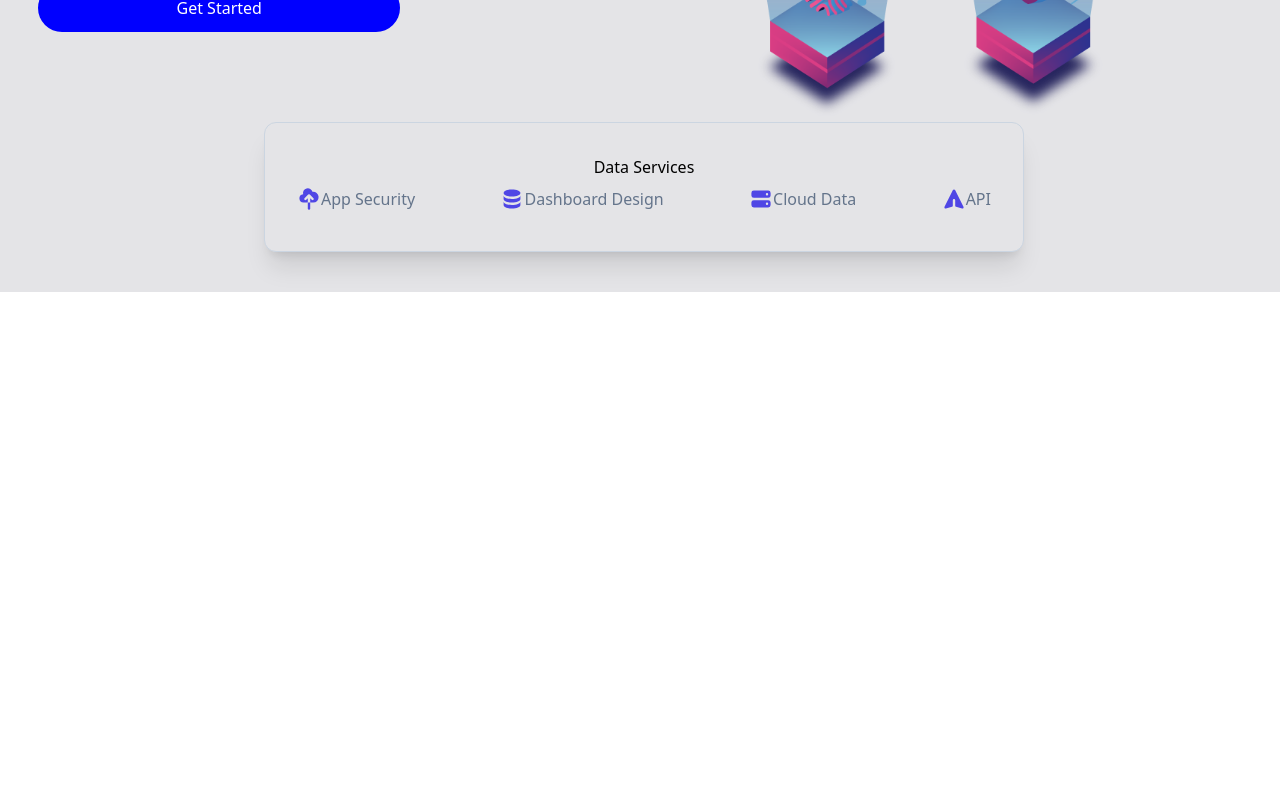
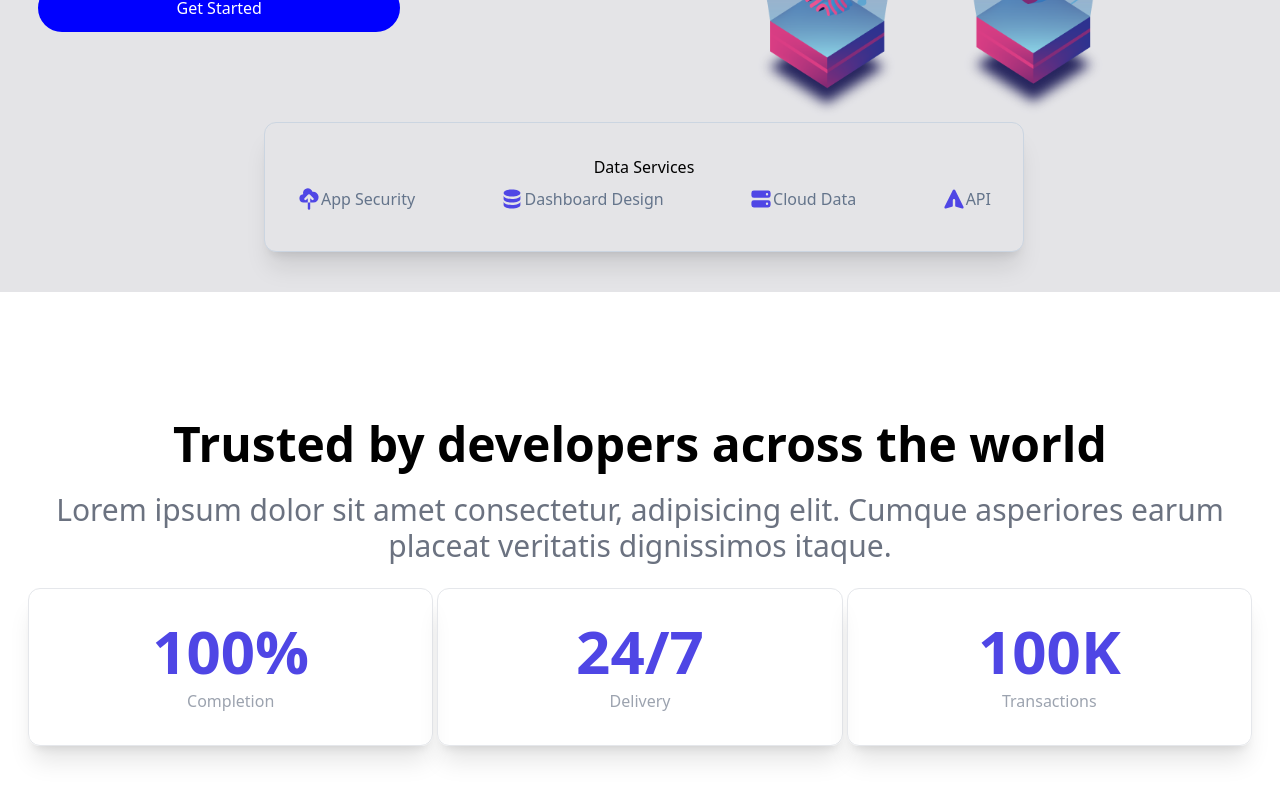
Before and after one commit to NayimHossen2020/blog-website, a React (Create React App) app: page / in a window 1280 px wide. Shown: the part 508-1308 px from the top of the page. Before the commit the page ends 800 px from the top, so only its background shows below. Built offline with nearby package versions, Linux system fonts and the light colour scheme.

Commit message:
About section complite

```diff
--- a/src/App.js
+++ b/src/App.js
@@ -1,5 +1,6 @@
 import React from 'react';
 import './App.css';
+import About from './Components/About/About';
 import Hero from './Components/Hero/Hero';
 import Navbar from './Components/Navbar/Navbar';
 
@@ -8,6 +9,7 @@
     <>
       <Navbar></Navbar>
       <Hero></Hero>
+      <About></About>
     </>
   );
 }
--- /dev/null
+++ b/src/Components/About/About.js
@@ -0,0 +1,31 @@
+import React from 'react'
+
+const About = () => {
+    return (
+        <div name='about' className='w-full my-32'>
+            <div className='max-w-[1240px] mx-auto'>
+                <div className='text-center'>
+                    <h2 className='text-5xl font-bold'>Trusted by developers across the world</h2>
+                    <p className='text-3xl py-6 text-gray-500'>Lorem ipsum dolor sit amet consectetur, adipisicing elit. Cumque asperiores earum placeat veritatis dignissimos itaque.</p>
+                </div>
+
+                <div className='grid md:grid-cols-3 gap-1 px-2 text-center'>
+                    <div className='border py-8 rounded-xl shadow-xl' >
+                        <p className='text-6xl font-bold text-indigo-600'>100%</p>
+                        <p className='text-gray-400 mt-2'>Completion</p>
+                    </div>
+                    <div className='border py-8 rounded-xl shadow-xl' >
+                        <p className='text-6xl font-bold text-indigo-600'>24/7</p>
+                        <p className='text-gray-400 mt-2'>Delivery</p>
+                    </div>
+                    <div className='border py-8 rounded-xl shadow-xl' >
+                        <p className='text-6xl font-bold text-indigo-600'>100K</p>
+                        <p className='text-gray-400 mt-2'>Transactions</p>
+                    </div>
+                </div>
+            </div>
+        </div>
+    )
+}
+
+export default About
```
